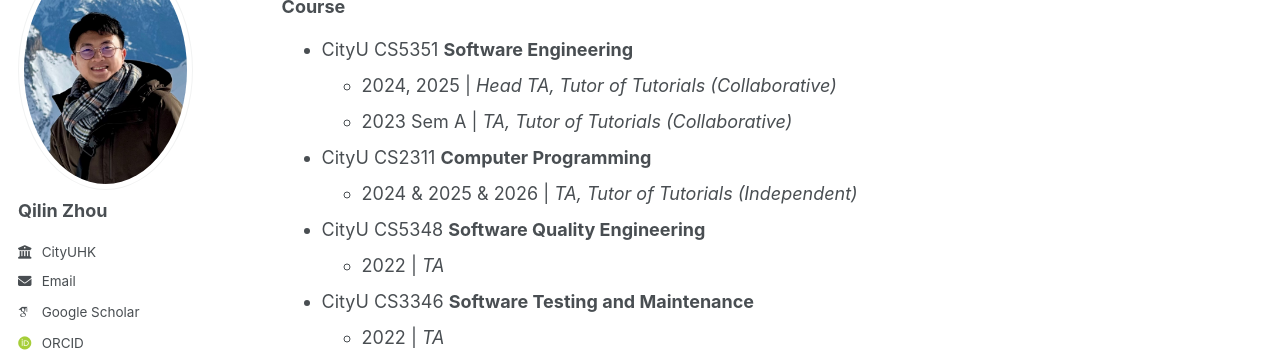
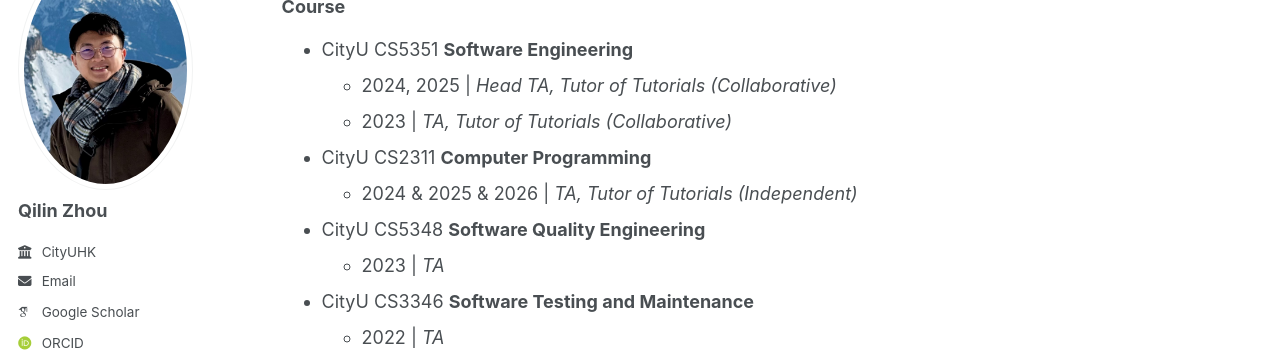
Before and after one commit to qilin-zhou/qilin-zhou.github.io, a Jekyll site: the page built from _pages/about.md, in a window 1280 px wide and 900 px high, scrolled down 2148 px. Shown: the part 149-510 px from the top of the window. Built offline with Jekyll 4.4.1, drawn with Linux system fonts in a browser that asks for light colours; some web fonts are replaced; a script bundle is joined from its source files by our own code; library files that are not in the unit come from our copies.

Commit message:
Update about.md

```diff
--- a/_pages/about.md
+++ b/_pages/about.md
@@ -79,11 +79,11 @@ Teaching
 ### Course
 - CityU CS5351 **Software Engineering**
   * 2024, 2025 \| <i>Head TA, Tutor of Tutorials (Collaborative)</i>
-  * 2023 Sem A \| <i>TA, Tutor of Tutorials (Collaborative)</i>
+  * 2023 \| <i>TA, Tutor of Tutorials (Collaborative)</i>
 - CityU CS2311 **Computer Programming**
   * 2024 & 2025 & 2026 \| <i> TA, Tutor of Tutorials (Independent)</i>
 - CityU CS5348 **Software Quality Engineering**
-  * 2022 \| <i>TA</i>
+  * 2023 \| <i>TA</i>
 - CityU CS3346 **Software Testing and Maintenance**
   * 2022 \| <i>TA</i>
 
```
